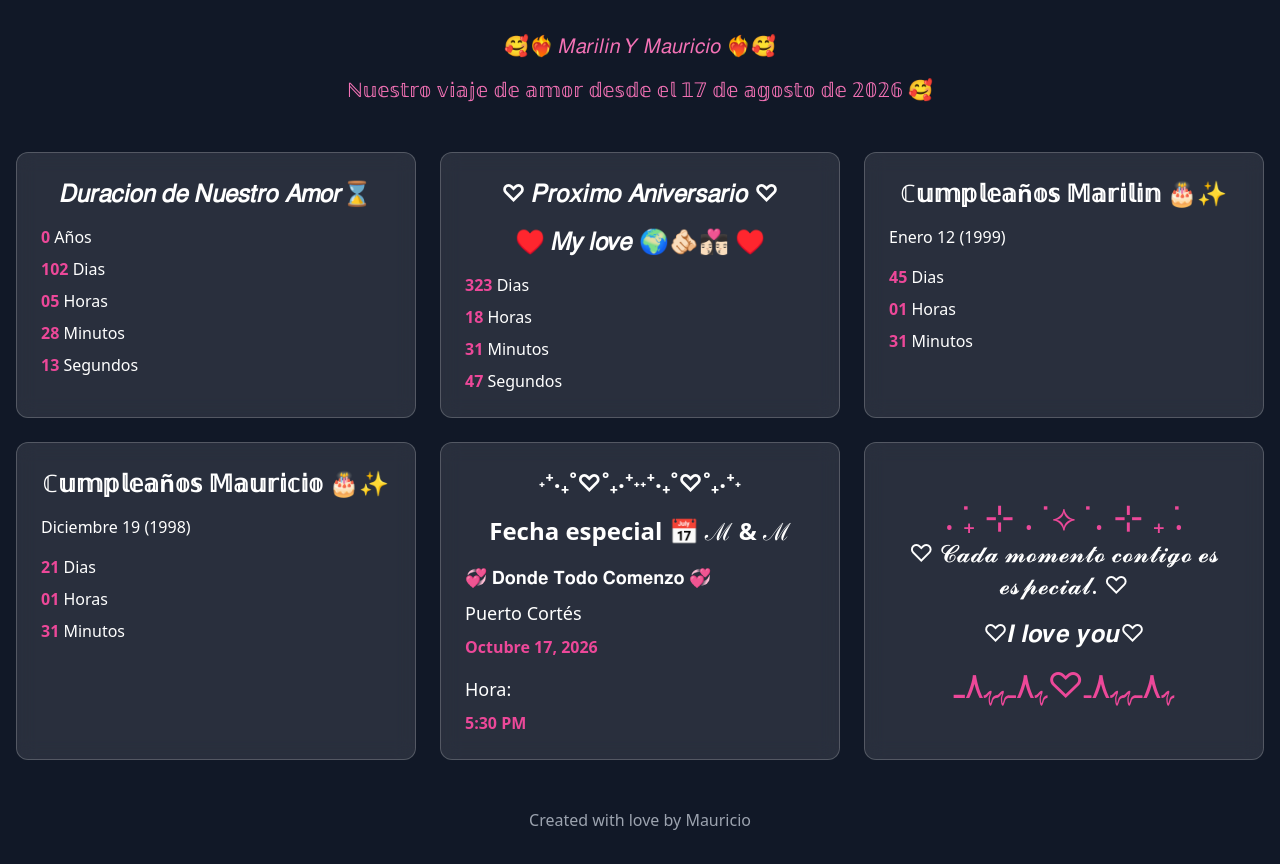
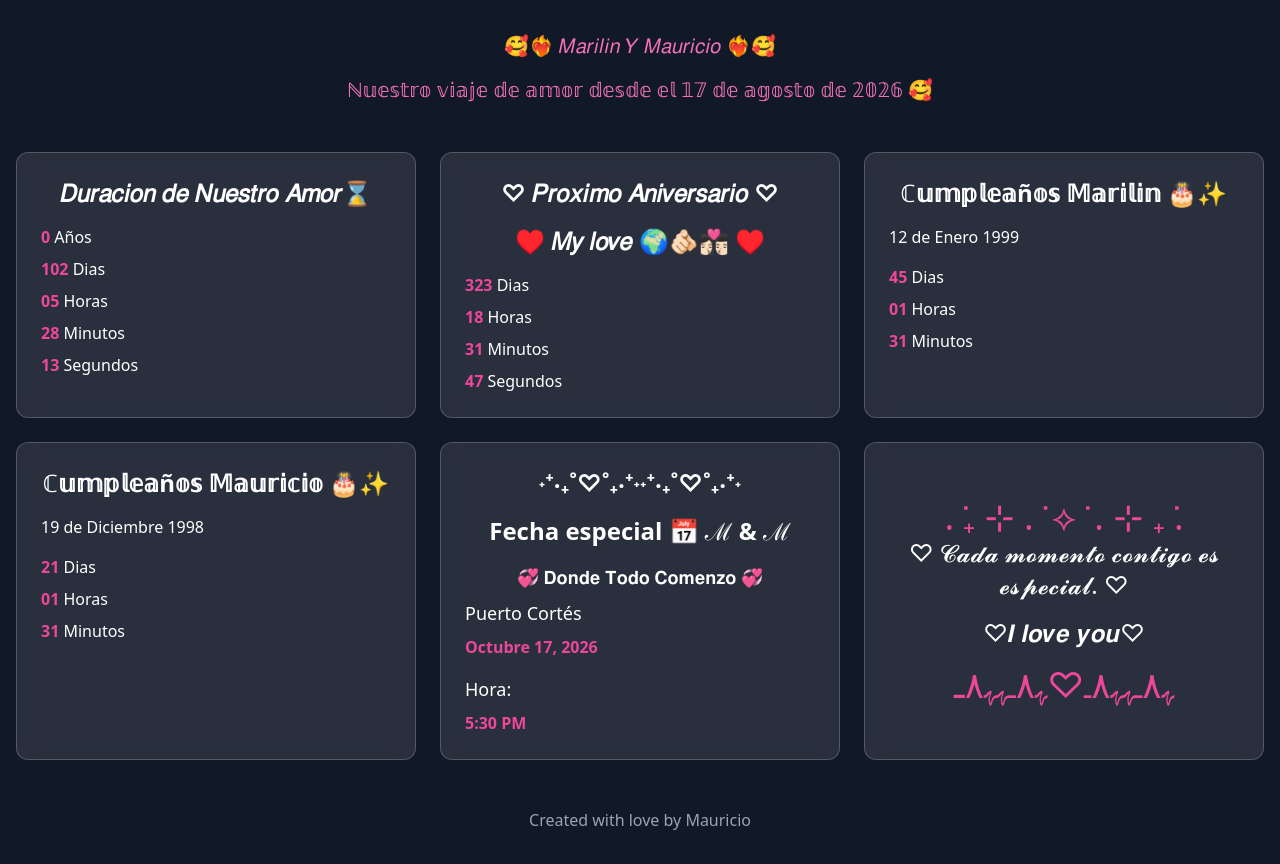
Before and after one commit to michaelinteriano16-ai/michaelinteriano16-ai.github.io, a plain HTML site: page index.html in a window 1280 px wide. Drawn offline with nearby package versions, Linux system fonts and the light colour scheme.

Commit message:
Update index.html

```diff
--- a/index.html
+++ b/index.html
@@ -79,7 +79,7 @@
         <!-- Aathil's Birthday Card -->
         <div class="love-card rounded-xl p-6">
           <h2 class="text-2xl font-bold mb-4 text-center">ℂ𝕦𝕞𝕡𝕝𝕖𝕒ñ𝕠𝕤 𝕄𝕒𝕣𝕚𝕝𝕚𝕟 🎂✨</h2>
-          <p class="mb-4">Enero 12 (1999)</p>
+          <p class="mb-4">12 de Enero 1999 </p>
           <div class="space-y-2">
             <p><span class="highlight" id="aathil-days">0</span> Dias</p>
             <p><span class="highlight" id="aathil-hours">0</span> Horas</p>
@@ -90,7 +90,7 @@
         <!-- Ducky's Birthday Card -->
         <div class="love-card rounded-xl p-6">
           <h2 class="text-2xl font-bold mb-4 text-center">ℂ𝕦𝕞𝕡𝕝𝕖𝕒ñ𝕠𝕤 𝕄𝕒𝕦𝕣𝕚𝕔𝕚𝕠 🎂✨</h2>
-          <p class="mb-4">Diciembre 19 (1998)</p>
+          <p class="mb-4">19 de Diciembre 1998 </p>
           <div class="space-y-2">
             <p><span class="highlight" id="ducky-days">0</span> Dias</p>
             <p><span class="highlight" id="ducky-hours">0</span> Horas</p>
@@ -102,7 +102,7 @@
         <div class="love-card rounded-xl p-6">
           <h2 class="text-2xl font-bold mb-4 text-center">˖⁺‧₊˚♡˚₊‧⁺˖˖⁺‧₊˚♡˚₊‧⁺˖</h2>
           <h2 class="text-2xl font-bold mb-4 text-center">Fecha especial 📅 ℳ & ℳ</h2>
-          <p class="text-lg mb-2 justify-center">💞 𝐃𝐨𝐧𝐝𝐞 𝐓𝐨𝐝𝐨 𝐂𝐨𝐦𝐞𝐧𝐳𝐨 💞</p>
+          <p class="text-lg mb-2 text-center">💞 𝐃𝐨𝐧𝐝𝐞 𝐓𝐨𝐝𝐨 𝐂𝐨𝐦𝐞𝐧𝐳𝐨 💞</p>
           <p class="text-lg mb-2">Puerto Cortés</p>
           <p class="highlight">Octubre 17, 2026</p>
           <p class="text-lg mt-4 mb-2">Hora:</p>
@@ -113,8 +113,8 @@
         <div class="love-card rounded-xl p-6 flex items-center justify-center">
           <div class="text-center">
             <span class="heart text-4xl">. ݁₊ ⊹ . ݁ ⟡ ݁ . ⊹ ₊ ݁.</span>
-            <p class="text-2xl mb-4 justify-center">♡ 𝓒𝓪𝓭𝓪 𝓶𝓸𝓶𝓮𝓷𝓽𝓸 𝓬𝓸𝓷𝓽𝓲𝓰𝓸 𝓮𝓼 𝓮𝓼𝓹𝓮𝓬𝓲𝓪𝓵. ♡</p>
-             <p class="text-2xl mb-4 justify-center">♡𝑰 𝒍𝒐𝒗𝒆 𝒚𝒐𝒖♡</p>
+            <p class="text-2xl mb-4 text-center">♡ 𝓒𝓪𝓭𝓪 𝓶𝓸𝓶𝓮𝓷𝓽𝓸 𝓬𝓸𝓷𝓽𝓲𝓰𝓸 𝓮𝓼 𝓮𝓼𝓹𝓮𝓬𝓲𝓪𝓵. ♡</p>
+             <p class="text-2xl mb-4 text-center">♡𝑰 𝒍𝒐𝒗𝒆 𝒚𝒐𝒖♡</p>
             <span class="heart text-4xl">ﮩ٨ـﮩﮩ٨ـ♡ﮩ٨ـﮩﮩ٨ـ</span>
           </div>
         </div>
```
